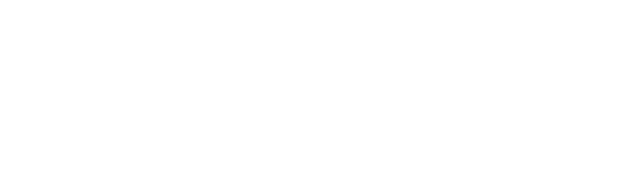
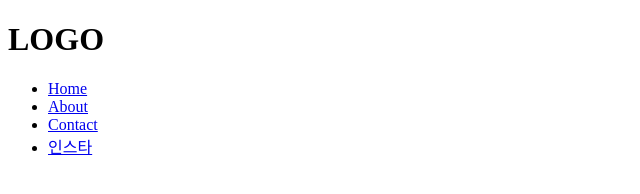
Before and after one commit to YaRkyungmin/web_advanced, a plain HTML site: page basic/semantic.html in a window 1280 px wide. Shown: the whole page, without its empty margins (0-640 px from the left). Drawn offline with Linux system fonts and the light colour scheme.

Commit message:
✨feat: nav 태그 생성

```diff
--- a/basic/semantic.html
+++ b/basic/semantic.html
@@ -4,9 +4,23 @@
     <meta charset="UTF-8">
     <meta name="viewport" content="width=device-width, initial-scale=1.0">
     <title>시맨틱 태그</title>
-    <!-- 위의 title 변경-->
+    <!-- 위의 title 변경 -->
 </head>
 <body>
-
+    <!-- header -->
+    <header>
+        <!-- 로고 이미지 -->
+        <h1>LOGO</h1>
+        <!-- navigation -->
+        <nav>
+            <!-- unordered list (순서가 없는 리스트) -->
+            <ul>
+                <li><a href="index.html">Home</a></li>
+                <li><a href="#">About</a></li>
+                <li><a href="#">Contact</a></li>
+                <li><a target="_blank" href="https://www.instagram.com">인스타</a></li>
+            </ul>
+        </nav>
+    </header>
 </body>
 </html>
```
